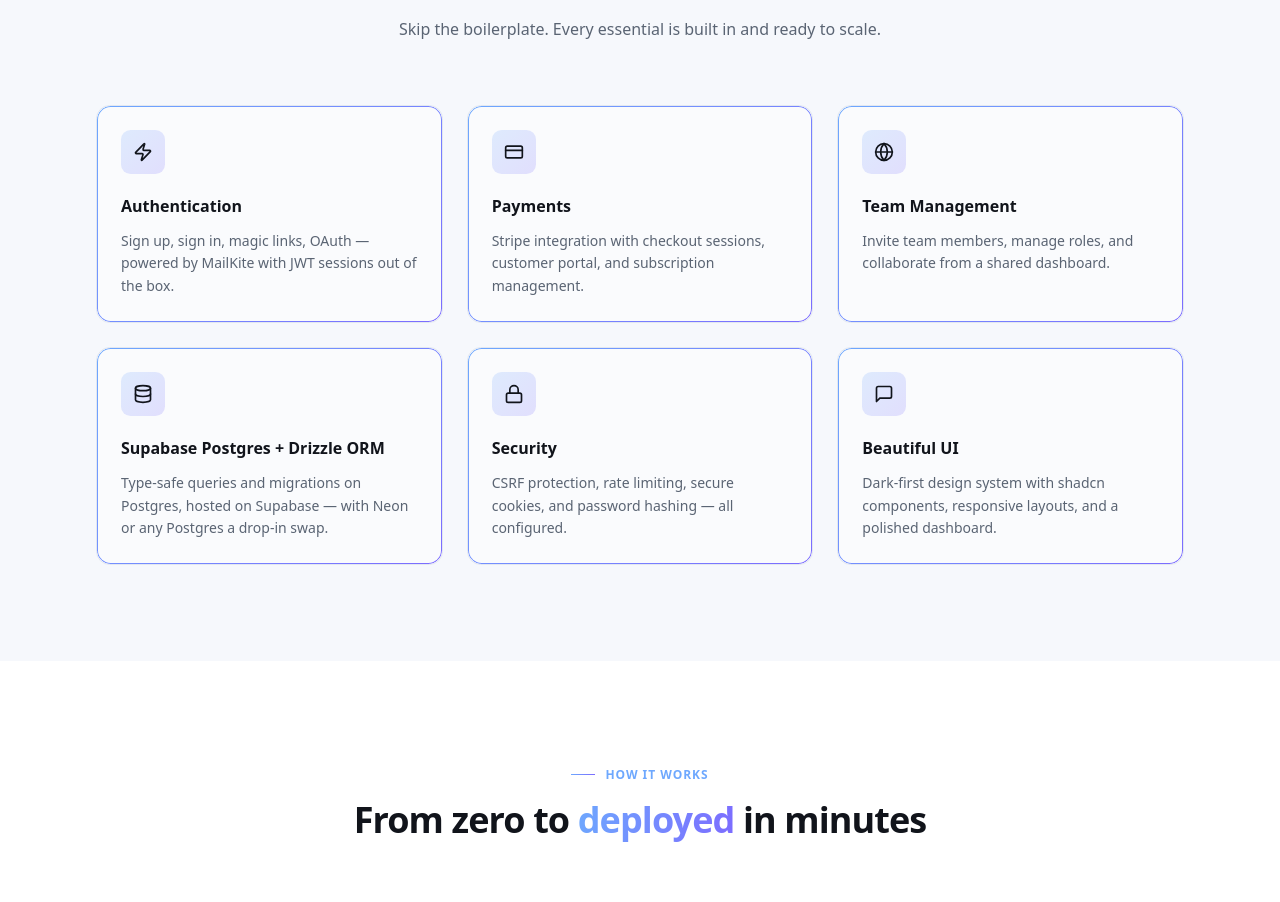
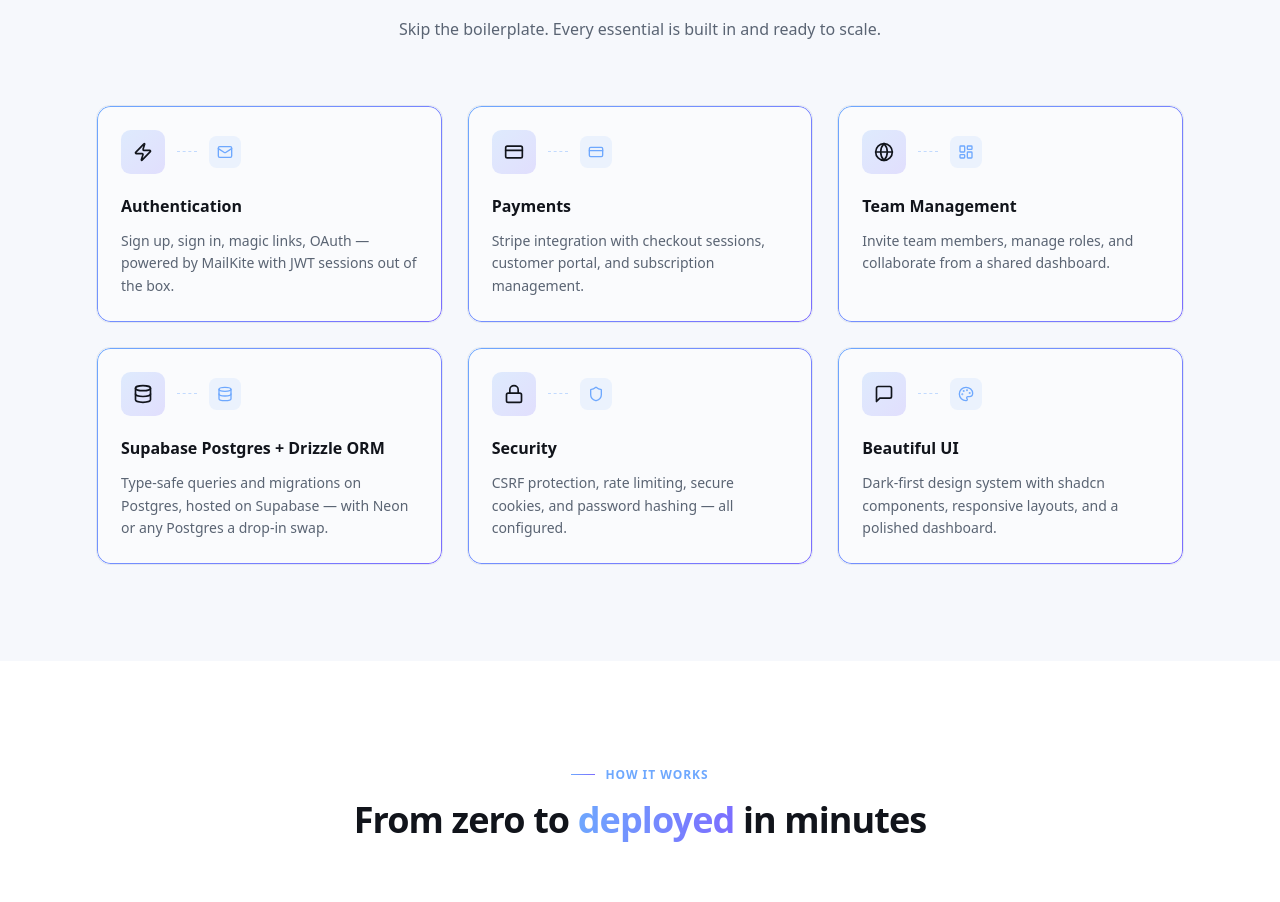
Before and after one commit to mailkite/saas-startup, a Next.js app in the folder apps/web/: page / in a window 1280 px wide. Shown: the part 2080-2982 px from the top of the page. Built offline with nearby package versions, Linux system fonts and the light colour scheme; no server answers.

Commit message:
feat: add provider icons with dashed connectors to feature cards

```diff
--- a/apps/web/app/(dashboard)/page.tsx
+++ b/apps/web/app/(dashboard)/page.tsx
@@ -1,4 +1,4 @@
-import { ArrowRight, CreditCard, Database, Globe, Lock, MessageSquare, Zap } from 'lucide-react';
+import { ArrowRight, CreditCard, Database, Globe, LayoutDashboard, Lock, Mail, MessageSquare, Palette, Shield, Zap } from 'lucide-react';
 import Link from 'next/link';
 import { BackgroundPixels } from '@/components/BackgroundPixels';
 import { GradientCard, FeatureCard } from '@/components/GradientCard';
@@ -73,12 +73,12 @@ export default function HomePage() {
           </div>
 
           <div className="grid sm:grid-cols-2 lg:grid-cols-3 gap-6">
-            <FeatureCard icon={<Zap className="h-5 w-5" />} title="Authentication" body="Sign up, sign in, magic links, OAuth — powered by MailKite with JWT sessions out of the box." />
-            <FeatureCard icon={<CreditCard className="h-5 w-5" />} title="Payments" body="Stripe integration with checkout sessions, customer portal, and subscription management." />
-            <FeatureCard icon={<Globe className="h-5 w-5" />} title="Team Management" body="Invite team members, manage roles, and collaborate from a shared dashboard." />
-            <FeatureCard icon={<Database className="h-5 w-5" />} title="Supabase Postgres + Drizzle ORM" body="Type-safe queries and migrations on Postgres, hosted on Supabase — with Neon or any Postgres a drop-in swap." />
-            <FeatureCard icon={<Lock className="h-5 w-5" />} title="Security" body="CSRF protection, rate limiting, secure cookies, and password hashing — all configured." />
-            <FeatureCard icon={<MessageSquare className="h-5 w-5" />} title="Beautiful UI" body="Dark-first design system with shadcn components, responsive layouts, and a polished dashboard." />
+            <FeatureCard icon={<Zap className="h-5 w-5" />} provider={<Mail className="h-4 w-4" />} title="Authentication" body="Sign up, sign in, magic links, OAuth — powered by MailKite with JWT sessions out of the box." />
+            <FeatureCard icon={<CreditCard className="h-5 w-5" />} provider={<CreditCard className="h-4 w-4" />} title="Payments" body="Stripe integration with checkout sessions, customer portal, and subscription management." />
+            <FeatureCard icon={<Globe className="h-5 w-5" />} provider={<LayoutDashboard className="h-4 w-4" />} title="Team Management" body="Invite team members, manage roles, and collaborate from a shared dashboard." />
+            <FeatureCard icon={<Database className="h-5 w-5" />} provider={<Database className="h-4 w-4" />} title="Supabase Postgres + Drizzle ORM" body="Type-safe queries and migrations on Postgres, hosted on Supabase — with Neon or any Postgres a drop-in swap." />
+            <FeatureCard icon={<Lock className="h-5 w-5" />} provider={<Shield className="h-4 w-4" />} title="Security" body="CSRF protection, rate limiting, secure cookies, and password hashing — all configured." />
+            <FeatureCard icon={<MessageSquare className="h-5 w-5" />} provider={<Palette className="h-4 w-4" />} title="Beautiful UI" body="Dark-first design system with shadcn components, responsive layouts, and a polished dashboard." />
           </div>
         </div>
       </section>
--- a/apps/web/components/GradientCard.tsx
+++ b/apps/web/components/GradientCard.tsx
@@ -22,19 +22,31 @@ export function GradientCard({
 
 export function FeatureCard({
   icon,
+  provider,
   title,
   body,
   className = '',
 }: {
   icon: ReactNode;
+  provider?: ReactNode;
   title: string;
   body: string;
   className?: string;
 }) {
   return (
     <GradientCard className={className}>
-      <div className="flex h-11 w-11 items-center justify-center rounded-lg bg-gradient-to-br from-[var(--color-accent)]/20 to-[var(--color-accent-2)]/20 text-text">
-        {icon}
+      <div className="flex items-center gap-3">
+        <div className="flex h-11 w-11 shrink-0 items-center justify-center rounded-lg bg-gradient-to-br from-[var(--color-accent)]/20 to-[var(--color-accent-2)]/20 text-text">
+          {icon}
+        </div>
+        {provider && (
+          <>
+            <div className="h-px w-5 border-t border-dashed border-[var(--color-accent)]/40" />
+            <div className="flex h-8 w-8 shrink-0 items-center justify-center rounded-md bg-[var(--color-accent)]/10 text-[var(--color-accent)]">
+              {provider}
+            </div>
+          </>
+        )}
       </div>
       <h3 className="mt-5 text-base font-semibold text-text">{title}</h3>
       <p className="mt-3 text-sm leading-relaxed text-[var(--color-muted)]">{body}</p>
```
